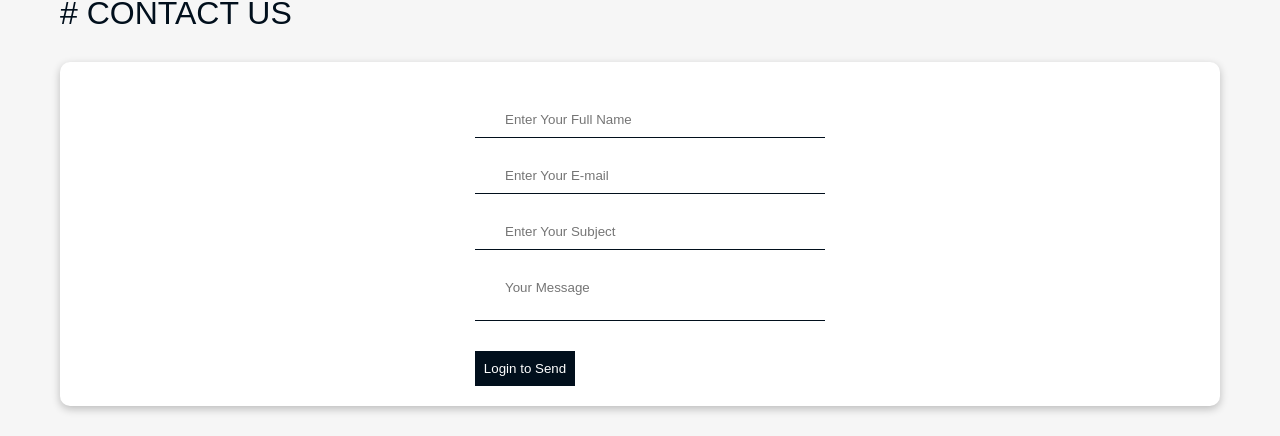
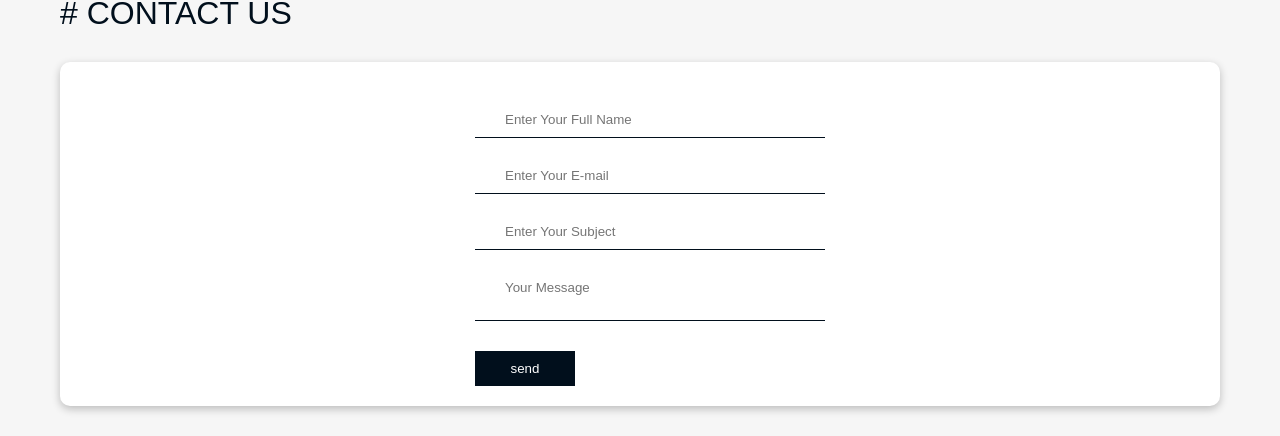
Before and after one commit to SWAYAMPAKULA-KEDHARNATH/Ecommerce, a React (Create React App) app: page /contact in a window 1280 px wide. Shown: the part 277-713 px from the top of the page. Built offline with nearby package versions, Linux system fonts and the light colour scheme.

Commit message:
Update contact.js

```diff
--- a/src/contact.js
+++ b/src/contact.js
@@ -1,8 +1,8 @@
 import React, { useState } from 'react'
 import './contact.css'
-import { useAuth0 } from "@auth0/auth0-react";
+
 const Contact = () => {
-    const { loginWithRedirect, logout, user, isAuthenticated} = useAuth0();
+
     const [users, setUser] = useState(
         {
             Name: '', Email: '', Subject: '', Message: ''
@@ -51,9 +51,9 @@ const Contact = () => {
                     <input type='text' name='Subject' value={users.Subject} placeholder='Enter Your Subject'  autoComplete='off' onChange={data}></input>
                     <textarea name='Message' value={users.Message} placeholder='Your Message'  autoComplete='off' onChange={data}></textarea>
                     {
-                        isAuthenticated ?
+
                         <button type='submit' onClick={senddata}>send</button>
-                        : <button type='submit' onClick={() => loginWithRedirect()}>Login to Send</button>
+
                     }
                 </form>
             </div>
```
